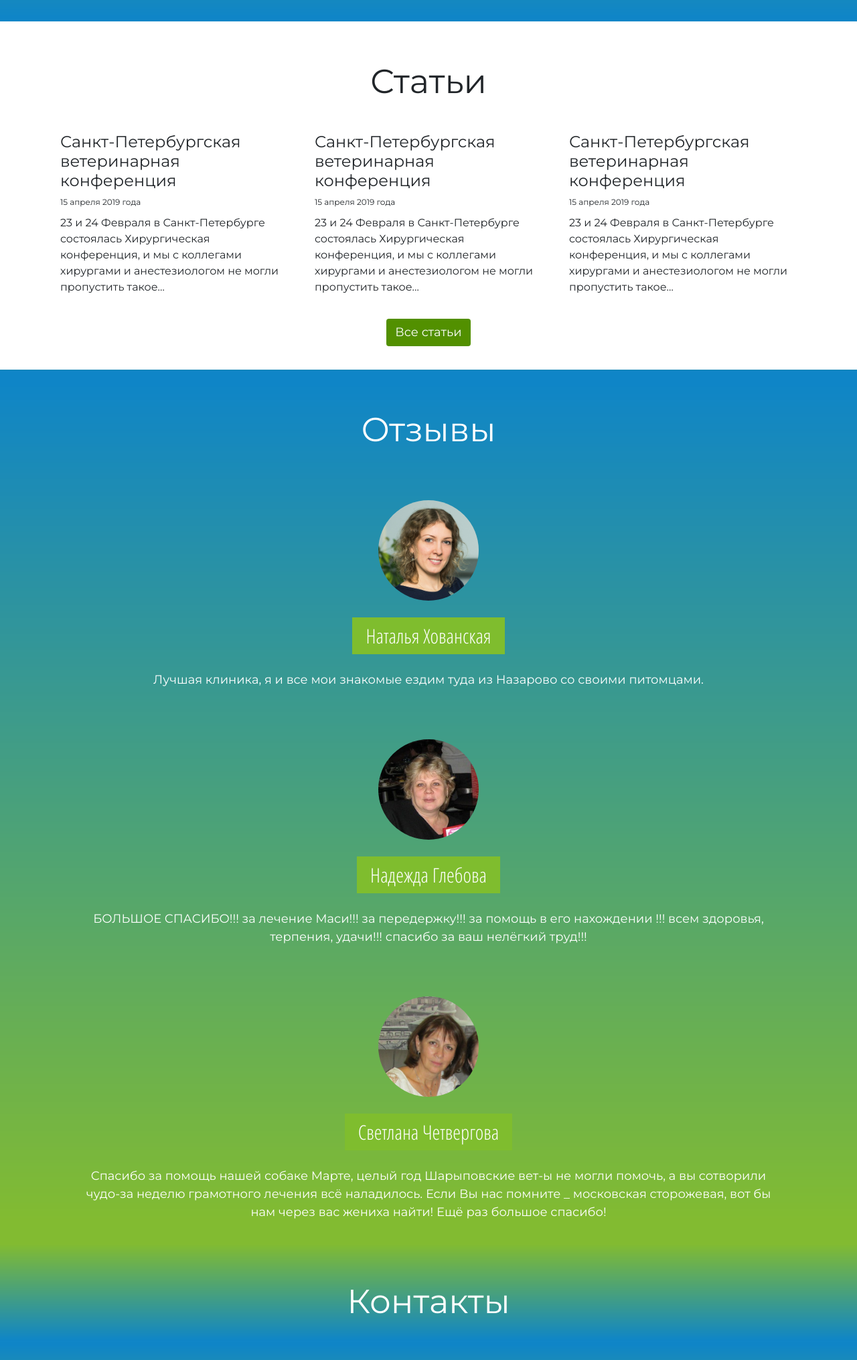
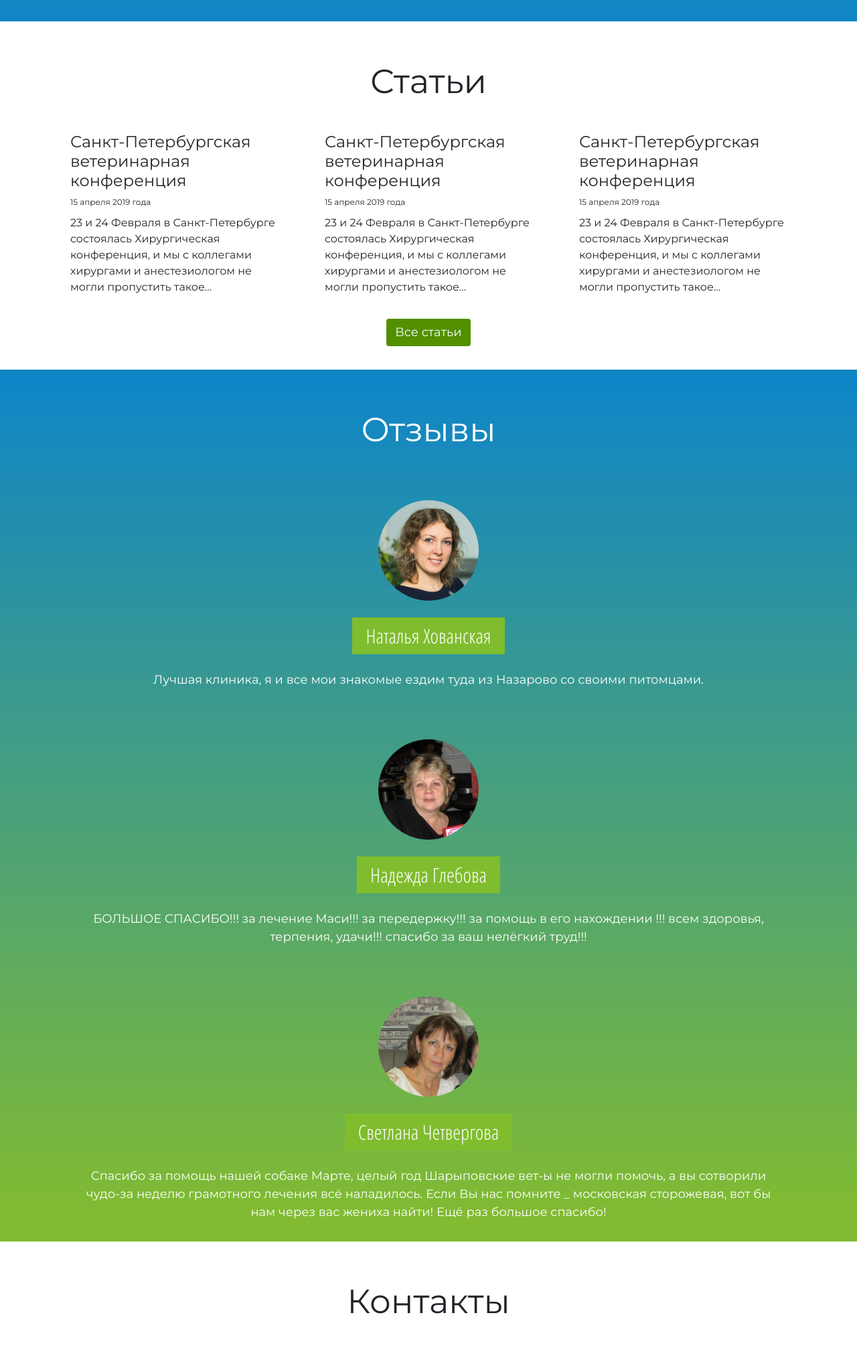
Before and after one commit to monmartius/vettara, a website built with webpack: page src/index.html in a window 1280 px wide. Shown: the part 4697-6728 px from the top of the page at 67% size. Built offline with nearby package versions, Linux system fonts and the light colour scheme; files whose address does not match are found by name.

Commit message:
Some trifles

```diff
--- a/src/assets/scss/main-styles.scss
+++ b/src/assets/scss/main-styles.scss
@@ -1185,8 +1185,8 @@ section#popular-services{
 
 		.news-item{
 
-			padding-left: 25px;
-			padding-right: 25px;
+			padding-left: 35px;
+			padding-right: 35px;
 		}
 
 		.news-header{
@@ -1276,8 +1276,8 @@ section#popular-services{
 
 		.articles-item{
 
-			padding-left: 25px;
-			padding-right: 25px;
+			padding-left: 35px;
+			padding-right: 35px;
 		}
 
 		.articles-header{
@@ -1325,8 +1325,8 @@ section#popular-services{
 
 			.articles-item{
 
-				padding-left: 20px;
-				padding-right: 20px;
+				padding-left: 35px;
+				padding-right: 35px;
 			}
 		}
 
--- a/src/assets/scss/styles.scss
+++ b/src/assets/scss/styles.scss
@@ -300,10 +300,10 @@ $blue-color-dark: #005f90;
 
 #contacts{
 
-	color: #fff;
-	background-image: url("../images/green-blue-gradient.png");
-	background-size: 10px 100%;
-	background-repeat: repeat no-repeat;
+	// color: #fff;
+	// background-image: url("../images/green-blue-gradient.png");
+	// background-size: 10px 100%;
+	// background-repeat: repeat no-repeat;
 
 	.map{
 
```
Also changed, not shown: src/index.html (+2 -2 lines), src/assets/images/animals1.jpg, src/assets/images/animals2.jpg, src/assets/images/animals3.jpg, 3 other files.
